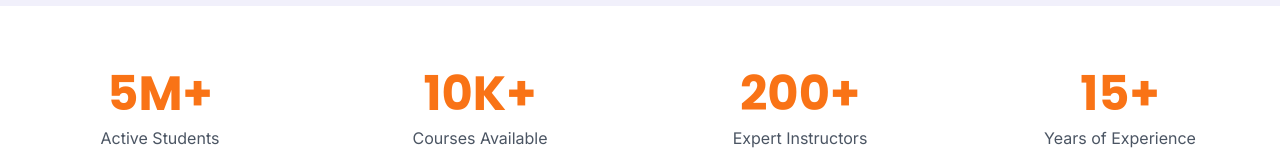
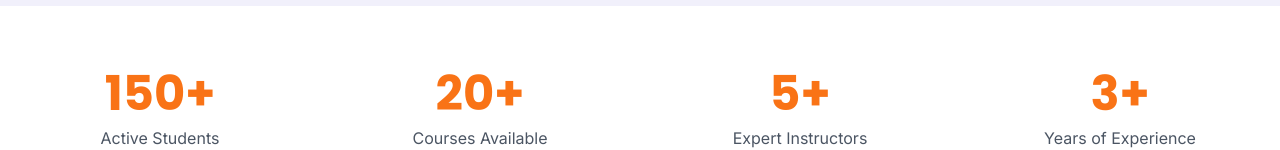
Before and after one commit to E-learning-for-jigjiga-university/tata-learnverse-spark, a React (Vite) app: page /about in a window 1280 px wide. Shown: the part 652-802 px from the top of the page. Built offline with nearby package versions, Linux system fonts and the light colour scheme.

Commit message:
Fix: Update About page stats
Updated the stats on the About page to reflect the new numbers.

```diff
--- a/src/pages/About.tsx
+++ b/src/pages/About.tsx
@@ -2,6 +2,7 @@ import { useEffect } from 'react';
 import { Link } from 'react-router-dom';
 import Navbar from '../components/Navbar';
 import Footer from '../components/Footer';
+
 const About = () => {
   const teamMembers = [{
     name: 'Jennifer Parker',
@@ -24,19 +25,21 @@ const About = () => {
     image: 'https://randomuser.me/api/portraits/men/7.jpg',
     bio: 'Digital marketing expert specializing in education technology and e-learning.'
   }];
+
   const stats = [{
-    number: '5M+',
+    number: '150+',
     description: 'Active Students'
   }, {
-    number: '10K+',
+    number: '20+',
     description: 'Courses Available'
   }, {
-    number: '200+',
+    number: '5+',
     description: 'Expert Instructors'
   }, {
-    number: '15+',
+    number: '3+',
     description: 'Years of Experience'
   }];
+
   const values = [{
     title: 'Innovation',
     description: 'We continuously innovate our platform and teaching methods to provide the best learning experience.',
@@ -62,9 +65,11 @@ const About = () => {
           <path d="M13 6a3 3 0 11-6 0 3 3 0 016 0zM18 8a2 2 0 11-4 0 2 2 0 014 0zM14 15a4 4 0 00-8 0v3h8v-3zM6 8a2 2 0 11-4 0 2 2 0 014 0zM16 18v-3a5.972 5.972 0 00-.75-2.906A3.005 3.005 0 0119 15v3h-3zM4.75 12.094A5.973 5.973 0 004 15v3H1v-3a3 3 0 013.75-2.906z" />
         </svg>
   }];
+
   useEffect(() => {
     document.title = 'About Us | TaTa LearnVerse';
   }, []);
+
   return <div className="min-h-screen flex flex-col">
       <Navbar />
 
@@ -216,4 +221,5 @@ const About = () => {
       <Footer />
     </div>;
 };
+
 export default About;
```
